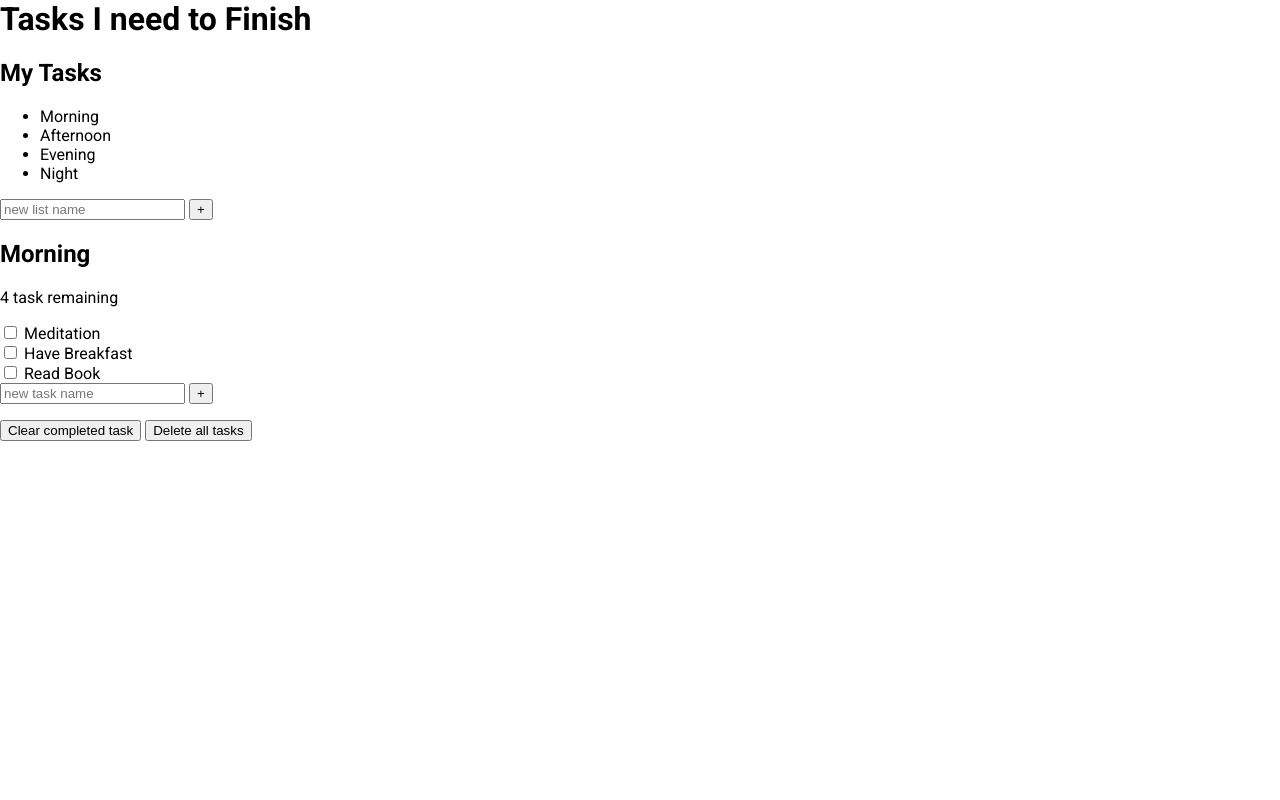
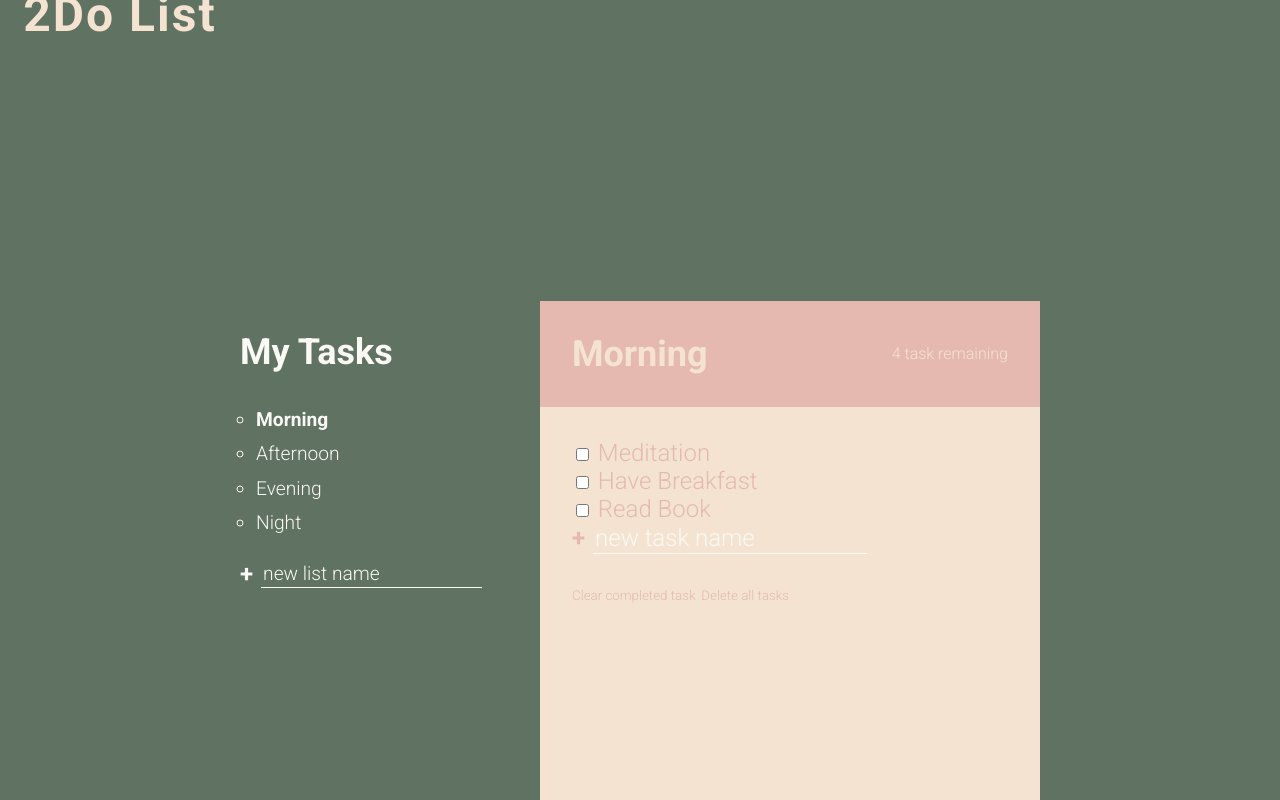
Before and after one commit to Sahil0511/2doList-webApp, a plain HTML site: page index.html in a window 1280 px wide. Drawn offline with Linux system fonts and the light colour scheme.

Commit message:
style: done css with list

```diff
--- a/index.html
+++ b/index.html
@@ -8,22 +8,22 @@
 </head>
 <body>
     <div>
-        <h1 class="h1">Tasks I need to Finish</h1>
+        <h1 class="h1">2Do List</h1>
     </div>
 
     <!-- Task List -->
     <div class="all-tasks">
         <h2 class="task-list-title">My Tasks</h2>
         <ul class="task-list">
-            <li class="active-list">Morning</li>
-            <li>Afternoon</li>
-            <li>Evening</li>
-            <li>Night</li>
+            <li class="list-name active-list">Morning</li>
+            <li class="list-name ">Afternoon</li>
+            <li class="list-name">Evening</li>
+            <li class="list-name">Night</li>
         </ul>
 
         <form action="">
             <input type="text" class="new list" placeholder="new list name" aria-label="new list name">
-            <button class="btn list" aria-label="create new list">+</button>
+            <button class="btn create" aria-label="create new list">+</button>
         </form>
     </div>
     <!-- End of Task List -->
@@ -67,7 +67,7 @@
             <div class="new-task-creator">
                 <form action="">
                     <input type="text" class="new task" placeholder="new task name" aria-label="new task name">
-                    <button class="btn task" aria-label="create new task">+</button>
+                    <button class="btn create" aria-label="create new task">+</button>
                 </form>
             </div>
 
--- a/styles.css
+++ b/styles.css
@@ -1,4 +1,4 @@
-@import url('https://fonts.googleapis.com/css2?family=Roboto:wght@400;700&display=swap');
+@import url('https://fonts.googleapis.com/css2?family=Roboto:wght@300;700&display=swap');
 
 :root {
     --primary: #607262;
@@ -7,7 +7,129 @@
     --light: #e5b9b0;
 }
 
+*,
+*::before,
+*::after {
+    font-family: inherit;
+    box-sizing: border-box;
+}
+
+
+
 body {
     font-family: 'Roboto', sans-serif;
     margin: 0;
+    font-weight: 300;
+    font-size: 1.5rem;
+    background-color: var(--primary);
+    color: var(--secondary);
+
+    display: grid;
+    grid:
+      "header header header header" auto
+      "... lists active ..." auto /
+      1fr minmax(100px, 300px) minmax(250px, 500px) 1fr;
 }
+
+h1 {
+    grid-area: header;
+    text-align: center;
+    color: var(--warning);
+    font-size: 3rem;
+    font-weight: 700;
+    letter-spacing: 2px;
+    margin: -.3em 0 2em;
+}
+
+.all-tasks {
+    grid-area: lists;
+}
+
+form {
+    display: flex;
+}
+
+.task-list {
+    font-size: 1.2rem;
+    line-height: 1.8;
+    list-style: circle;
+    padding-left: 1rem;
+}
+
+.active-list {
+    font-weight: 700;
+}
+
+.list-name {
+    cursor: pointer;
+}
+.list-name:hover {
+    opacity: 0.7;
+}
+
+.new {
+    background: transparent;
+    border: 0;
+    color: var(--secondary);
+    border-bottom: 1px solid currentColor;
+    font-size: inherit;
+    outline: none;
+    order: 2;
+    transition: border-bottom 150ms ease-in;
+}
+.new::placeholder {
+    color: var(--secondary);
+}
+.new:focus{
+    border-bottom-width: 3px;
+}
+.new:focus::placeholder {
+    opacity: 0.2;
+}
+.new.list {
+    font-size: 1.2rem;
+}
+
+.btn {
+    cursor: pointer;
+    padding: 0;
+    background: 0;
+    border: 0;
+    color: inherit;
+}
+.btn.create {
+    font-size: 1.5rem;
+    font-weight: 700;
+    margin-right: .5rem;
+    transition: opacity 200ms ease-in;
+}
+.btn.create:hover {
+    opacity: 0.7;
+}
+
+.todo-list {
+    grid-area: active;
+    background-color: var(--warning);
+    color: var(--light);
+    --spacer: 2rem;
+}
+.todo-header {
+    background-color: var(--light);
+    color: var(--warning);
+    padding: var(--spacer);
+    display: flex;
+    align-items: center;
+    justify-content: space-between;
+}
+.todo-body {
+    padding: var(--spacer);
+}
+
+.list-title {
+    margin: 0 1em 0 0;
+}
+
+.task-count {
+    margin: 0;
+    font-size: 1rem;
+}
```
